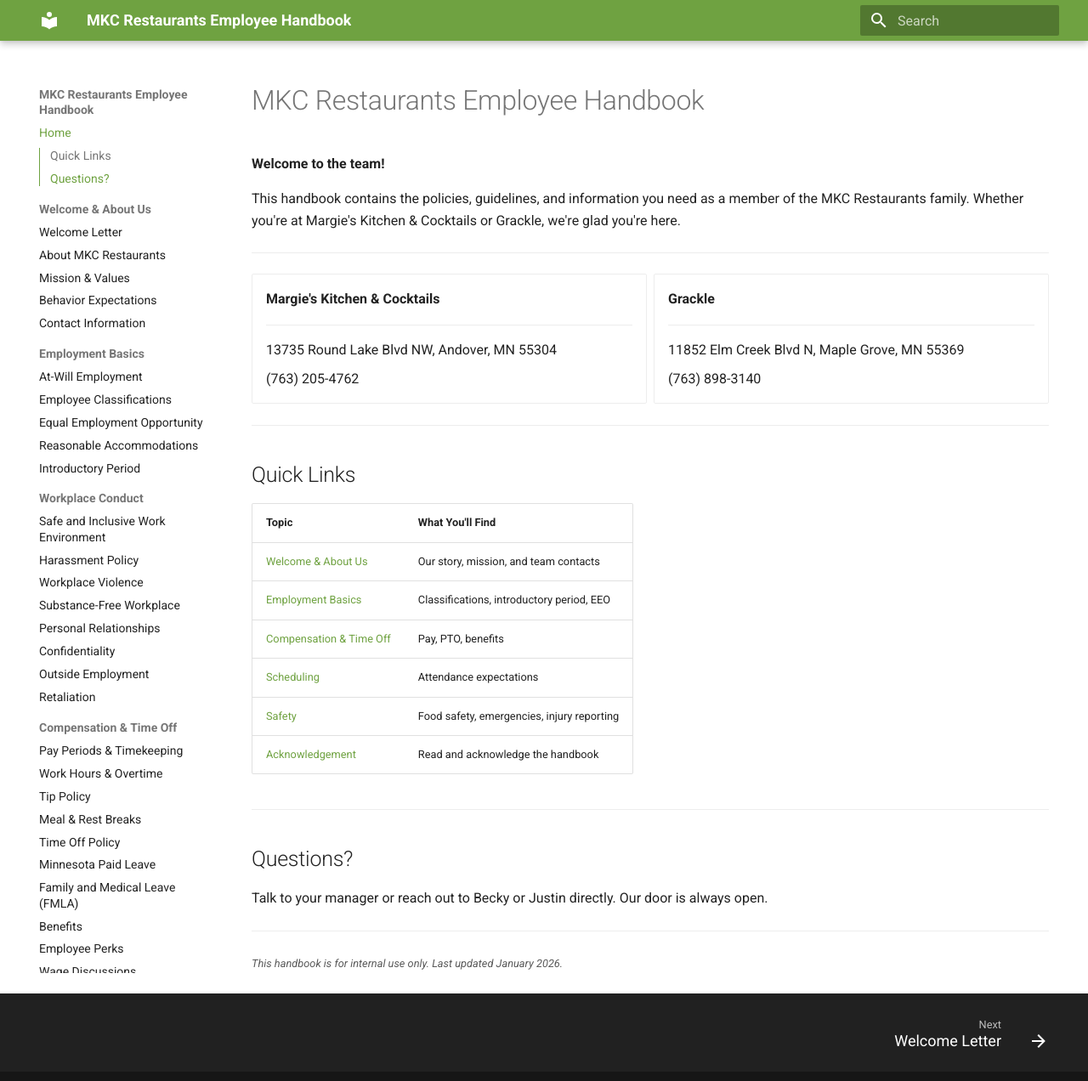
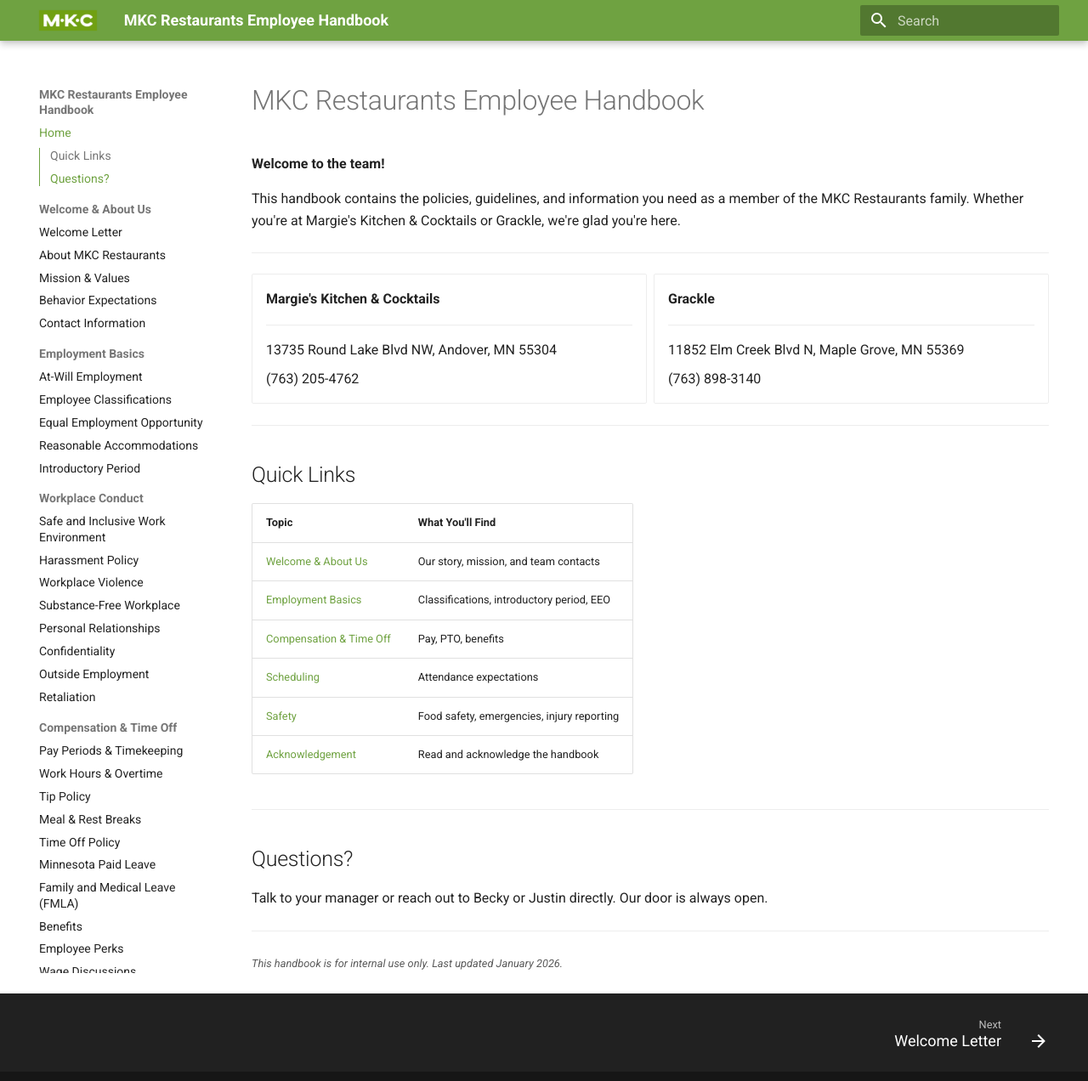
Before and after one commit to JustinAhlstrom-MKC/handbook, an MkDocs documentation site: the page built from policies/index.md, in a window 1280 px wide and 1285 px high. Shown: the top 1272 px of the window at 85% size. Built offline with MkDocs 1.6.1 and Material for MkDocs 9.7.7, drawn with Linux system fonts in a browser that asks for light colours.

Commit message:
Add MKC logo to site header

```diff
--- a/mkdocs.yml
+++ b/mkdocs.yml
@@ -4,6 +4,7 @@
 theme:
   name: material
   custom_dir: overrides
+  logo: assets/MKC_GreenBlock.png
   palette:
     scheme: default  # Light background
     primary: custom
```
Also changed, not shown: policies/assets/MKC_GreenBlock.png (added).
